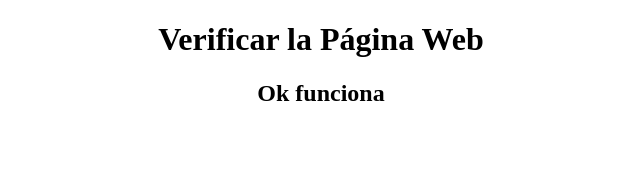
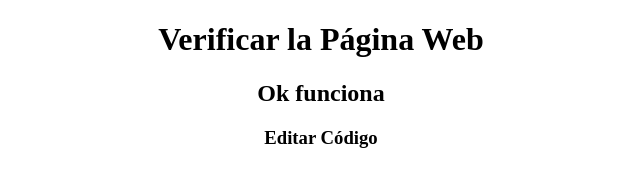
Before and after one commit to aberrocal1991/ProyectoOnline, a plain HTML site: page index.html in a window 1280 px wide. Shown: the whole page, without its empty margins (319-959 px from the left). Drawn offline with Linux system fonts and the light colour scheme.

Commit message:
Update index.html

```diff
--- a/index.html
+++ b/index.html
@@ -7,6 +7,7 @@
 	<center>
 		<h1>Verificar la Página Web</h1>
 		<h2>Ok funciona</h2>
+		<h3>Editar Código</h3>
 	</center>
 </body>
 </html>
```
